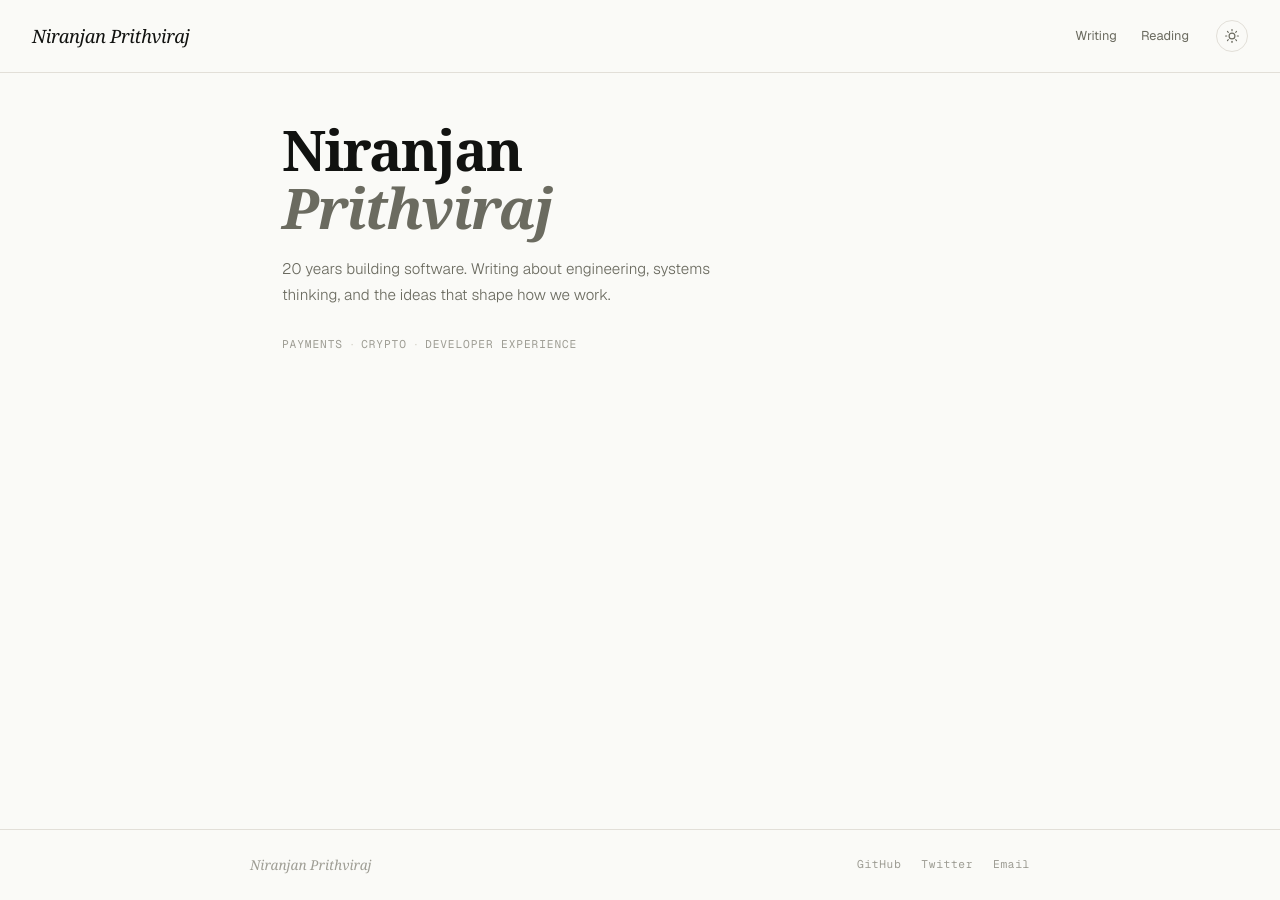
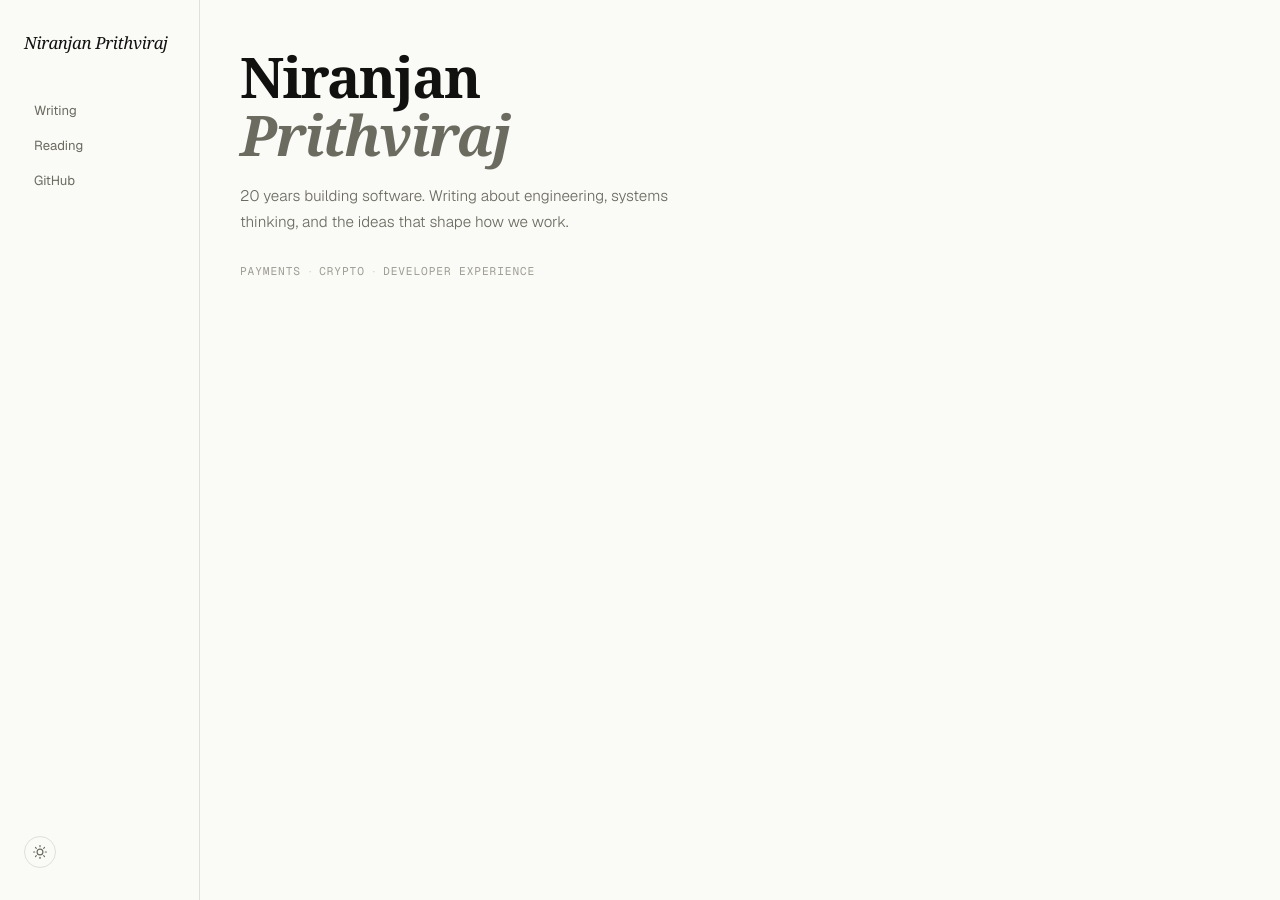
Before and after one commit to nbprithv/nbprithv.github.io, a Jekyll site: the page built from index.html, in a window 1280 px wide. Built offline with Jekyll 4.4.1, drawn with Linux system fonts in a browser that asks for light colours; some web fonts are replaced.

Commit message:
Move nav to sidebar, remove footer, add GitHub to nav
- Sidebar: sticky left column (200px) with logo, Writing/Reading/GitHub links, theme toggle
- Remove footer (Twitter, Email dropped; GitHub moved to sidebar)
- Content area takes remaining width with max-width 680px
- Mobile (<640px): sidebar collapses to horizontal top bar

Co-Authored-By: Claude Sonnet 4.6 <noreply@anthropic.com>

```diff
--- a/_layouts/default.html
+++ b/_layouts/default.html
@@ -19,13 +19,14 @@
 </head>
 <body>
 
-  <nav class="nav">
-    <a href="/" class="nav-logo">Niranjan Prithviraj</a>
-    <div class="nav-right">
-      <div class="nav-links">
-        <a href="/writing">Writing</a>
-        <a href="/reading-list">Reading</a>
-      </div>
+  <aside class="sidebar">
+    <a href="/" class="sidebar-logo">Niranjan Prithviraj</a>
+    <nav class="sidebar-links">
+      <a href="/writing">Writing</a>
+      <a href="/reading-list">Reading</a>
+      <a href="https://github.com/nbprithv" target="_blank" rel="noopener">GitHub</a>
+    </nav>
+    <div class="sidebar-bottom">
       <button class="theme-toggle" aria-label="Toggle theme" onclick="
         var h = document.documentElement;
         var next = h.getAttribute('data-theme') === 'dark' ? 'light' : 'dark';
@@ -44,20 +45,11 @@
         </svg>
       </button>
     </div>
-  </nav>
+  </aside>
 
-  {{ content }}
-
-  <footer class="footer">
-    <div class="footer-inner">
-      <span class="footer-name">Niranjan Prithviraj</span>
-      <div class="footer-links">
-        <a href="https://github.com/nbprithv" target="_blank" rel="noopener">GitHub</a>
-        <a href="https://twitter.com/nprithvi" target="_blank" rel="noopener">Twitter</a>
-        <a href="mailto:niranjan.prithviraj@gmail.com">Email</a>
-      </div>
-    </div>
-  </footer>
+  <div class="content-wrap">
+    {{ content }}
+  </div>
 
 </body>
 </html>
--- a/style.css
+++ b/style.css
@@ -48,60 +48,54 @@ body {
   transition: background 0.2s, color 0.2s;
   min-height: 100vh;
   display: flex;
-  flex-direction: column;
+  flex-direction: row;
 }
 a { color: inherit; text-decoration: none; }
 ul { list-style: none; }
 
-/* ─── Nav ─── */
-.nav {
-  display: flex;
-  justify-content: space-between;
-  align-items: center;
-  padding: 1.25rem 2rem;
-  border-bottom: 0.5px solid var(--border);
+/* ─── Sidebar ─── */
+.sidebar {
+  width: 200px;
+  flex-shrink: 0;
   position: sticky;
   top: 0;
+  height: 100vh;
+  display: flex;
+  flex-direction: column;
+  padding: 2rem 1.5rem;
+  border-right: 0.5px solid var(--border);
   background: var(--bg);
   z-index: 100;
 }
-.nav-logo {
+.sidebar-logo {
   font-family: var(--font-serif);
-  font-size: 1.15rem;
+  font-size: 1.05rem;
   font-style: italic;
   letter-spacing: -0.02em;
   color: var(--fg);
+  margin-bottom: 2.5rem;
+  line-height: 1.3;
+  transition: color 0.15s;
 }
-.nav-logo:hover { color: var(--teal); transition: color 0.15s; }
-.nav-right {
+.sidebar-logo:hover { color: var(--teal); }
+.sidebar-links {
   display: flex;
-  align-items: center;
-  gap: 0.5rem;
+  flex-direction: column;
+  gap: 0.125rem;
+  flex: 1;
 }
-.nav-links {
-  display: flex;
-  align-items: center;
-  gap: 0.125rem;
-}
-.nav-links a {
-  font-size: 0.8rem;
-  font-weight: 400;
+.sidebar-links a {
+  font-size: 0.82rem;
   color: var(--fg-muted);
-  padding: 5px 11px;
+  padding: 6px 10px;
   border-radius: var(--radius-sm);
   transition: color 0.15s, background 0.15s;
 }
-.nav-links a:hover {
+.sidebar-links a:hover {
   color: var(--fg);
   background: var(--bg-surface);
 }
-.nav-links a.nav-cta {
-  font-weight: 500;
-  color: var(--fg);
-  background: var(--bg-card);
-  border-radius: var(--radius-sm);
-}
-.nav-links a.nav-cta:hover { background: var(--border-mid); }
+.sidebar-bottom { padding-top: 1rem; }
 
 .theme-toggle {
   width: 32px;
@@ -115,14 +109,14 @@ ul { list-style: none; }
   align-items: center;
   justify-content: center;
   transition: background 0.15s, color 0.15s;
-  margin-left: 0.5rem;
 }
 .theme-toggle:hover { background: var(--bg-surface); color: var(--fg); }
 [data-theme="light"] .icon-moon { display: none; }
 [data-theme="dark"]  .icon-sun  { display: none; }
 
-/* ─── Main ─── */
-main { flex: 1; max-width: 780px; margin: 0 auto; width: 100%; padding: 3rem 2rem 4rem; }
+/* ─── Content wrap + Main ─── */
+.content-wrap { flex: 1; min-width: 0; display: flex; flex-direction: column; }
+main { flex: 1; max-width: 680px; padding: 3rem 2.5rem 4rem; }
 
 /* ─── Hero (index only) ─── */
 .hero {
@@ -305,36 +299,6 @@ time {
 }
 .substack-link a:hover { opacity: 0.7; }
 
-/* ─── Footer ─── */
-.footer {
-  border-top: 0.5px solid var(--border);
-  padding: 1.5rem 2rem;
-}
-.footer-inner {
-  max-width: 780px;
-  margin: 0 auto;
-  display: flex;
-  justify-content: space-between;
-  align-items: center;
-}
-.footer-name {
-  font-family: var(--font-serif);
-  font-size: 0.85rem;
-  font-style: italic;
-  color: var(--fg-faint);
-}
-.footer-links {
-  display: flex;
-  gap: 1.25rem;
-}
-.footer-links a {
-  font-family: var(--font-mono);
-  font-size: 0.7rem;
-  letter-spacing: 0.06em;
-  color: var(--fg-faint);
-  transition: color 0.15s;
-}
-.footer-links a:hover { color: var(--fg); }
 
 /* ─── Resume / markdown pages ─── */
 .page-title {
@@ -396,10 +360,24 @@ time {
 .error-page p { color: var(--fg-muted); margin-bottom: 1.5rem; }
 
 /* ─── Responsive ─── */
-@media (max-width: 600px) {
-  .nav { padding: 1rem 1.25rem; }
-  .nav-links li:not(:last-child) { display: none; }
+@media (max-width: 640px) {
+  body { flex-direction: column; }
+
+  .sidebar {
+    width: 100%;
+    height: auto;
+    position: sticky;
+    flex-direction: row;
+    align-items: center;
+    padding: 1rem 1.25rem;
+    border-right: none;
+    border-bottom: 0.5px solid var(--border);
+  }
+  .sidebar-logo { margin-bottom: 0; font-size: 0.95rem; }
+  .sidebar-links { flex-direction: row; flex: 1; justify-content: flex-end; gap: 0; }
+  .sidebar-links a { padding: 5px 8px; font-size: 0.78rem; }
+  .sidebar-bottom { padding-top: 0; padding-left: 0.25rem; }
+
   main { padding: 2rem 1.25rem 3rem; }
-  .footer-inner { flex-direction: column; gap: 1rem; text-align: center; }
   .post-list li { flex-direction: column; gap: 0.25rem; }
 }
```
